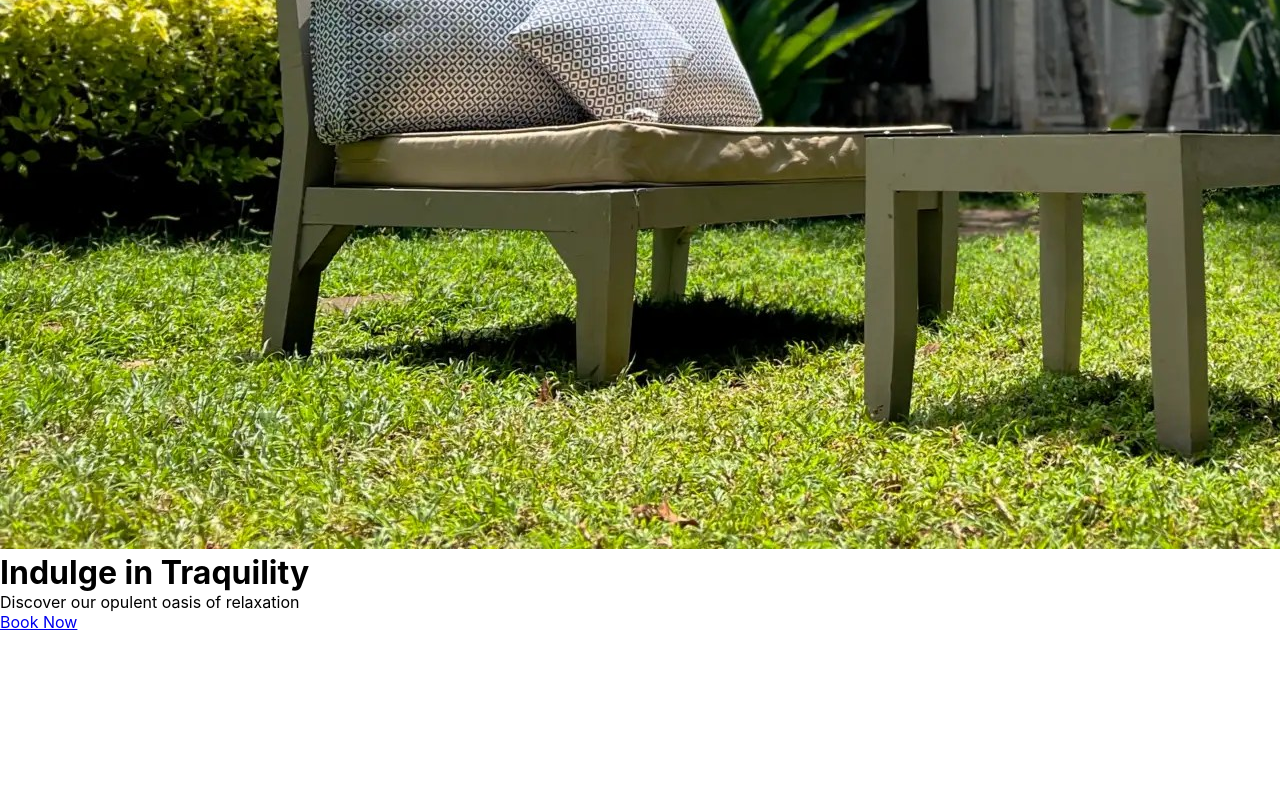
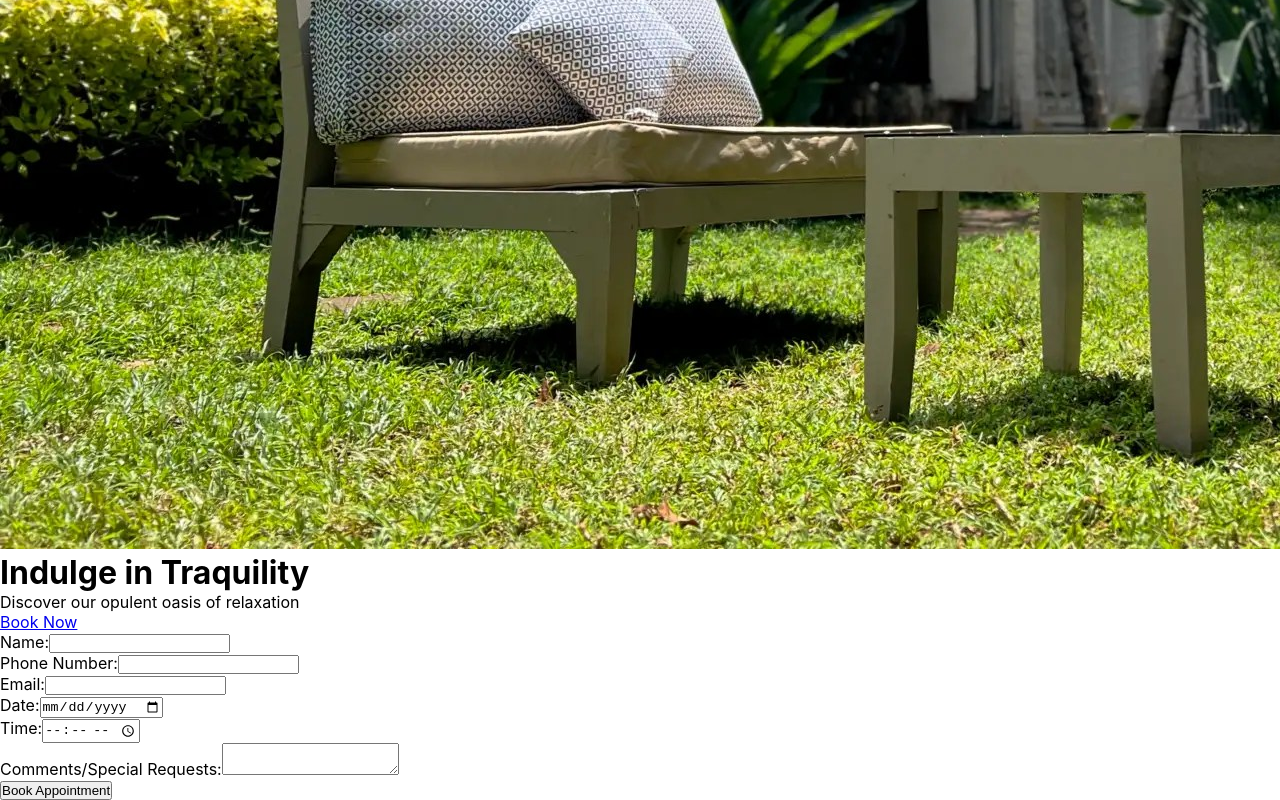
Before and after one commit to Mugao-joy/The-Bowana-Spa, a React (Vite) app: page / in a window 1280 px wide. Shown: the part 1024-1824 px from the top of the page. Before the commit the page ends 1656 px from the top, so only its background shows below. Built offline with nearby package versions, Linux system fonts and the light colour scheme.

Commit message:
added a booking form

```diff
--- a/package.json
+++ b/package.json
@@ -10,7 +10,9 @@
     "preview": "vite preview"
   },
   "dependencies": {
+    "bootstrap": "^5.3.3",
     "react": "^18.2.0",
+    "react-bootstrap": "^2.10.1",
     "react-dom": "^18.2.0",
     "react-icons": "^5.0.1",
     "react-router-dom": "^6.22.3",
--- a/src/Home.jsx
+++ b/src/Home.jsx
@@ -1,5 +1,6 @@
 import Navbar from "./components/Navbar"
 import Landing from "./components/Landing"
+import Booking from "./components/Booking"
 
 
 const Home = () => {
@@ -7,6 +8,7 @@ const Home = () => {
         <div className="">
             <Navbar/>{/*navbar*/}
             <Landing/>
+            <Booking/>
         </div>
     )
 }
--- a/src/components/Booking.jsx
+++ b/src/components/Booking.jsx
@@ -0,0 +1,75 @@
+import React, { useState } from 'react';
+//name,email,phone-number,date&time for the appointment, special request
+function BookingForm({ onBookAppointment }) {
+  const [name, setName] = useState('')
+  const [phoneNumber, setPhoneNumber] = useState('')
+  const [email, setEmail] = useState('')
+  const [date, setDate] = useState('')
+  const [time, setTime] = useState('')
+  const [comments, setComments] = useState('')
+
+  const handleSubmit = (event) => {
+    event.preventDefault()
+    onBookAppointment({ name, phoneNumber, email, date, time, comments })
+  }// will be called when the form is submitted
+
+  return (
+    <form onSubmit={handleSubmit}>
+      <div>
+        <label>Name:</label>
+        <input
+          type="text"
+          value={name}
+          onChange={(e) => setName(e.target.value)}
+          required
+        />
+      </div>
+      <div>
+        <label>Phone Number:</label>
+        <input
+          type="tel"
+          value={phoneNumber}
+          onChange={(e) => setPhoneNumber(e.target.value)}
+          required
+        />
+      </div>
+      <div>
+        <label>Email:</label>
+        <input
+          type="email"
+          value={email}
+          onChange={(e) => setEmail(e.target.value)}
+          required
+        />
+      </div>
+      <div>
+        <label>Date:</label>
+        <input
+          type="date"
+          value={date}
+          onChange={(e) => setDate(e.target.value)}
+          required
+        />
+      </div>
+      <div>
+        <label>Time:</label>
+        <input
+          type="time"
+          value={time}
+          onChange={(e) => setTime(e.target.value)}
+          required
+        />
+      </div>
+      <div>
+        <label>Comments/Special Requests:</label>
+        <textarea
+          value={comments}
+          onChange={(e) => setComments(e.target.value)}
+        />
+      </div>
+      <button type="submit">Book Appointment</button>
+    </form>
+  )
+}
+
+export default BookingForm
--- a/src/components/Landing.jsx
+++ b/src/components/Landing.jsx
@@ -14,7 +14,7 @@ const Landing = () => {
                     <div className="container mx-auto p-20 z-10">
                         <h1 className="lg:text-6xl md:text-4xl text-2xl font-semibold mb-4">Indulge in Traquility</h1>
                         <p className="mb-6 lg:p-5">Discover our opulent oasis of relaxation</p>
-                        <a href="#" className="bg-pink-500 hover:bg-pink-600 text-white py-2 px-6 rounded-full text-lg hover:transition duration-300 ease-in-out">Book Now</a>
+                        <a href="/Booking" className="bg-pink-500 hover:bg-pink-600 text-white py-2 px-6 rounded-full text-lg hover:transition duration-300 ease-in-out">Book Now</a>
                     </div>
 
             </div>
--- a/src/components/Navbar.jsx
+++ b/src/components/Navbar.jsx
@@ -20,7 +20,7 @@ const Navbar = () => {
                             <Link to="/services" className="text-white hover:text-gray-300">Services</Link>
                         </li>
                         <li>
-                            <Link to="/book-appointment" className="text-white hover:text-gray-300">Book Appointment</Link>
+                            <Link to="Booking" className="text-white hover:text-gray-300">Book Appointment</Link>
                         </li>
                         <li>
                             <Link to="/contact-us" className="text-white hover:text-gray-300">Contact Us</Link>
```
Also changed, not shown: 1 other file (tests, documents, lock files or other folders).
